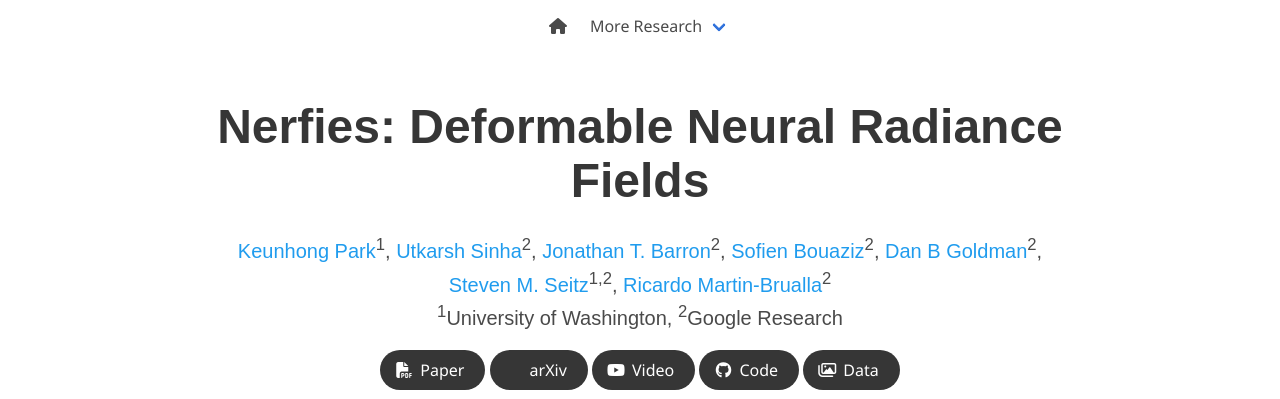
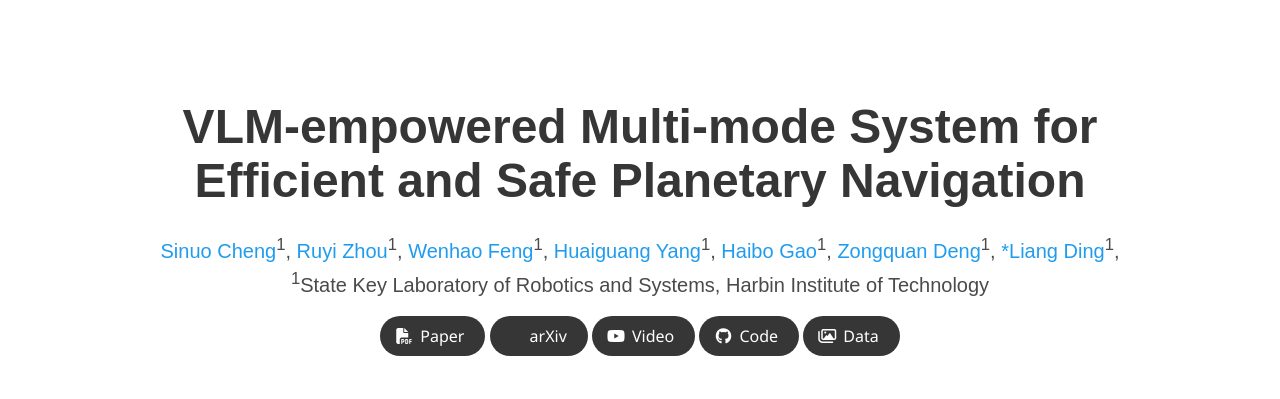
Before and after one commit to chengsn1234/multi-mode-planetary-navigation, a plain HTML site: page index.html in a window 1280 px wide. Shown: the top 399 px of the page. Drawn offline with nearby package versions, Linux system fonts and the light colour scheme; some icons are missing; a web font is replaced by a local one.

Commit message:
title change

```diff
--- a/index.html
+++ b/index.html
@@ -4,9 +4,9 @@
   <meta charset="utf-8">
   <meta name="description"
         content="Deformable Neural Radiance Fields creates free-viewpoint portraits (nerfies) from casually captured videos.">
-  <meta name="keywords" content="Nerfies, D-NeRF, NeRF">
+  <meta name="keywords" content="Space Robotics and Automation, Wheeled Robots, Engineering for Robotic Systems">
   <meta name="viewport" content="width=device-width, initial-scale=1">
-  <title>Nerfies: Deformable Neural Radiance Fields</title>
+  <title>VLM-Empowered Multi-Mode System for Efficient and Safe Planetary Navigation</title>
 
   <!-- Global site tag (gtag.js) - Google Analytics -->
   <script async src="https://www.googletagmanager.com/gtag/js?id=G-PYVRSFMDRL"></script>
@@ -50,7 +50,7 @@
       <span aria-hidden="true"></span>
     </a>
   </div>
-  <div class="navbar-menu">
+  <!-- <div class="navbar-menu">
     <div class="navbar-start" style="flex-grow: 1; justify-content: center;">
       <a class="navbar-item" href="https://keunhong.com">
       <span class="icon">
@@ -79,7 +79,7 @@
       </div>
     </div>
 
-  </div>
+  </div> -->
 </nav>
 
 
@@ -88,8 +88,24 @@
     <div class="container is-max-desktop">
       <div class="columns is-centered">
         <div class="column has-text-centered">
-          <h1 class="title is-1 publication-title">Nerfies: Deformable Neural Radiance Fields</h1>
+          <h1 class="title is-1 publication-title">VLM-empowered Multi-mode System for Efficient and Safe Planetary Navigation</h1>
           <div class="is-size-5 publication-authors">
+            <span class="author-block">
+              <a>Sinuo Cheng</a><sup>1</sup>,</span>
+            <span class="author-block">
+              <a>Ruyi Zhou</a><sup>1</sup>,</span>
+            <span class="author-block">
+              <a>Wenhao Feng</a><sup>1</sup>,</span>
+            <span class="author-block">
+              <a>Huaiguang Yang</a><sup>1</sup>,</span>
+            <span class="author-block">
+              <a>Haibo Gao</a><sup>1</sup>,</span>
+            <span class="author-block">
+              <a>Zongquan Deng</a><sup>1</sup>,</span>
+            <span class="author-block">
+              <a>*Liang Ding</a><sup>1</sup>,</span>
+          </div>
+          <!-- <div class="is-size-5 publication-authors">
             <span class="author-block">
               <a href="https://keunhong.com">Keunhong Park</a><sup>1</sup>,</span>
             <span class="author-block">
@@ -109,11 +125,10 @@
             <span class="author-block">
               <a href="http://www.ricardomartinbrualla.com">Ricardo Martin-Brualla</a><sup>2</sup>
             </span>
-          </div>
+          </div> -->
 
           <div class="is-size-5 publication-authors">
-            <span class="author-block"><sup>1</sup>University of Washington,</span>
-            <span class="author-block"><sup>2</sup>Google Research</span>
+            <span class="author-block"><sup>1</sup>State Key Laboratory of Robotics and Systems, Harbin Institute of Technology</span>
           </div>
 
           <div class="column has-text-centered">
```
